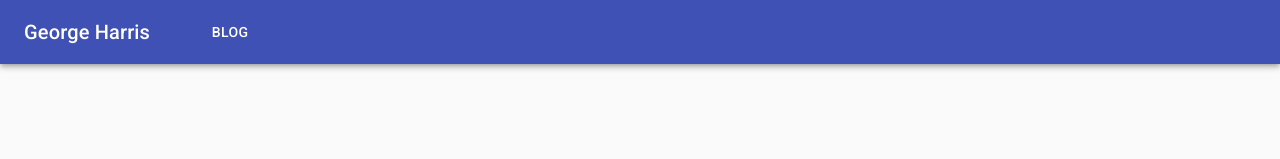
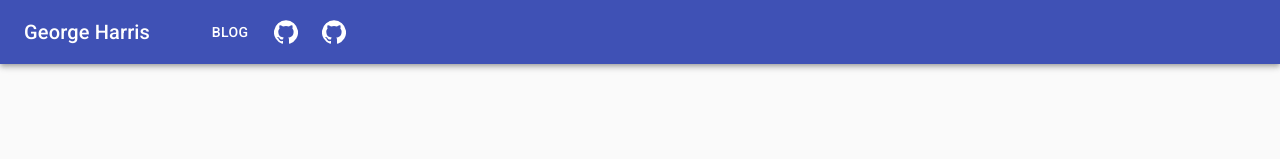
Before and after one commit to Georgeleeh/ReactBlogApp, a React (Create React App) app: page / in a window 1280 px wide. Shown: the top 159 px of the page. Built offline with nearby package versions, Linux system fonts and the light colour scheme; no server answers.

Commit message:
add clickable github logos to navbar

```diff
--- a/src/components/NavBar.js
+++ b/src/components/NavBar.js
@@ -4,9 +4,12 @@ import {
   AppBar,
   Button,
   ButtonBase,
+  IconButton,
   Toolbar,
+  Tooltip,
   Typography,
 } from "@material-ui/core";
+import GitHubIcon from "@material-ui/icons/GitHub";
 import { useHistory } from "react-router-dom";
 
 const useStyles = makeStyles((theme) => ({
@@ -33,6 +36,10 @@ function NavBar() {
     history.push(path);
   }
 
+  function handleExternalClick(link) {
+    window.open(link);
+  }
+
   return (
     <AppBar position="static">
       <Toolbar>
@@ -49,6 +56,26 @@ function NavBar() {
             Blog
           </Button>
         </div>
+        <Tooltip title="React Frontend">
+          <IconButton
+            aria-label="Github"
+            onClick={() =>
+              handleExternalClick("https://github.com/Georgeleeh/ReactBlogApp")
+            }
+          >
+            <GitHubIcon className={classes.button} href="google.com" />
+          </IconButton>
+        </Tooltip>
+        <Tooltip title="Python Backend">
+          <IconButton
+            aria-label="Github"
+            onClick={() =>
+              handleExternalClick("https://github.com/Georgeleeh/ReactBlogAPI")
+            }
+          >
+            <GitHubIcon className={classes.button} href="google.com" />
+          </IconButton>
+        </Tooltip>
       </Toolbar>
     </AppBar>
   );
```
